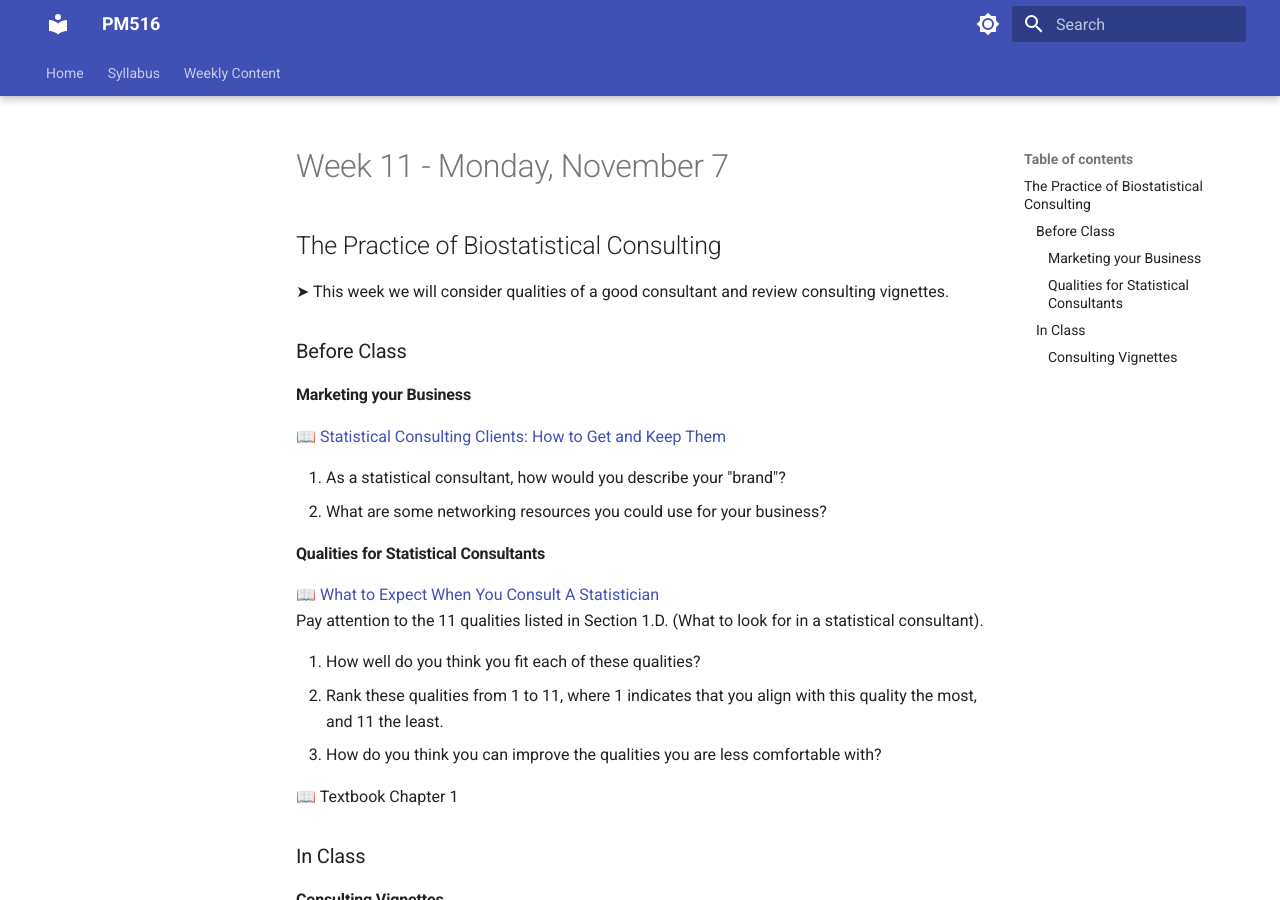
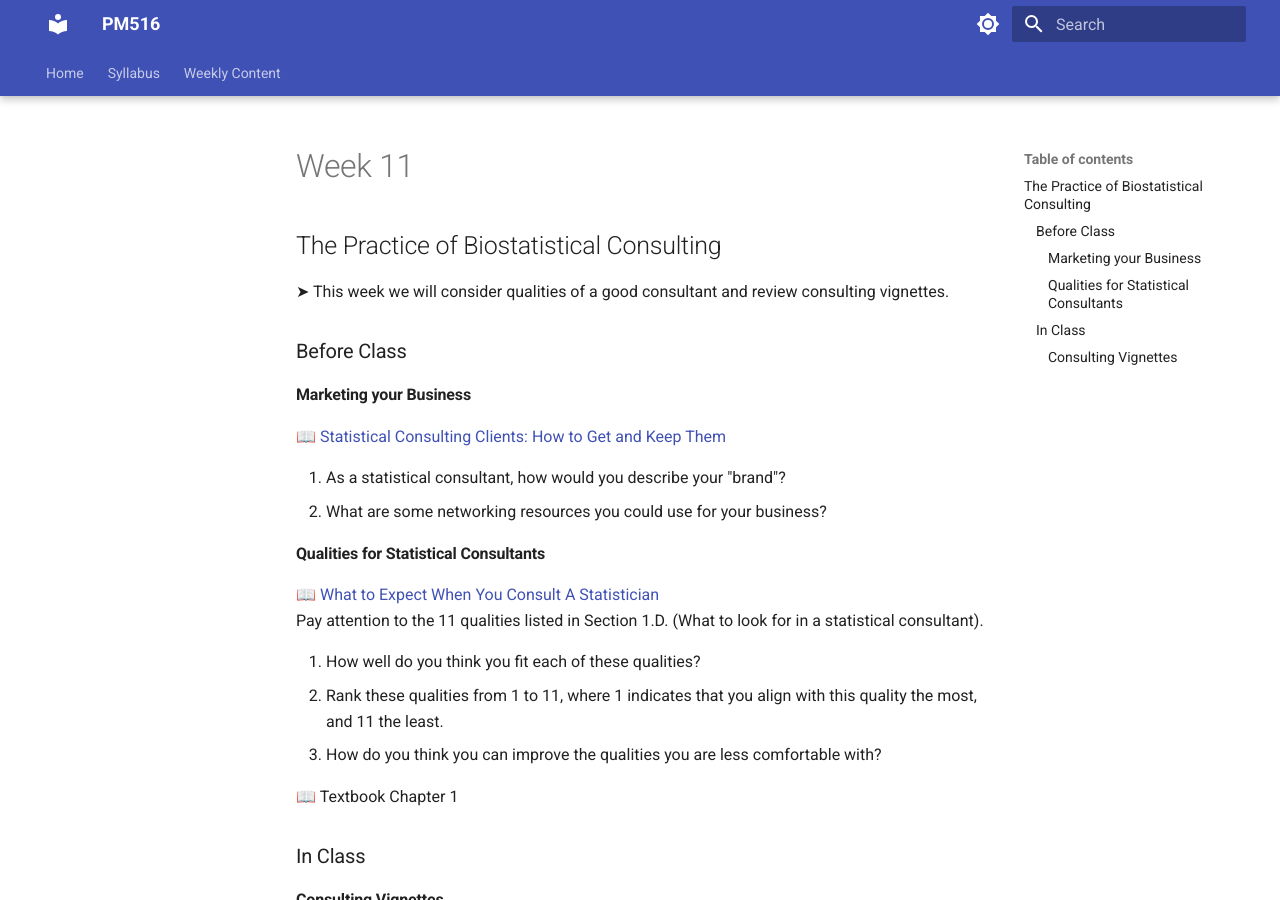
Before and after one commit to USCbiostats/PM516, an MkDocs documentation site: the page built from docs/week11.md, in a window 1280 px wide and 900 px high. Built offline with MkDocs 1.6.1 and Material for MkDocs 9.7.7, drawn with Linux system fonts in a browser that asks for light colours; comment, search, counter and statistics services are not loaded.

Commit message:
update week 11 v2

```diff
--- a/docs/week11.md
+++ b/docs/week11.md
@@ -1,4 +1,4 @@
-# Week 11 - Monday, November 7
+# Week 11
 
 ## The Practice of Biostatistical Consulting
 
```
